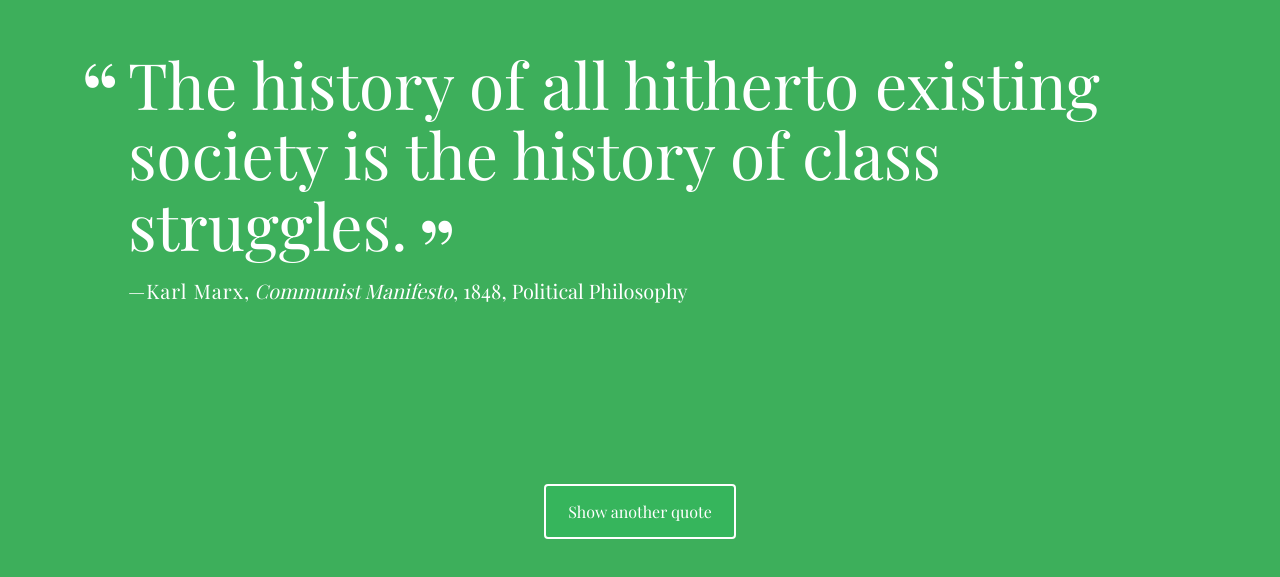
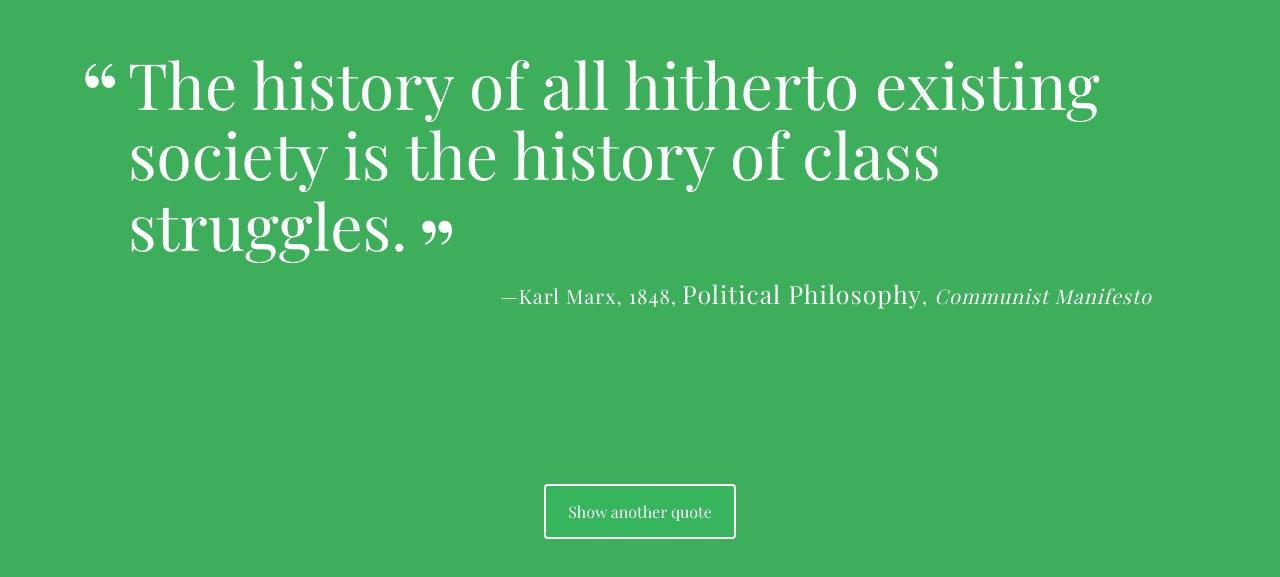
Before and after one commit to luxjoshyua/project-1-random-quote-generator, a plain HTML site: page a_random_quote_generator-v1/index.html in a window 1280 px wide. Shown: the part 111-688 px from the top of the page. Drawn offline with nearby package versions, Linux system fonts and the light colour scheme; a web font is replaced by a local one.

Commit message:
added html strings method

```diff
--- a/a_random_quote_generator-v1/css/styles.css
+++ b/a_random_quote_generator-v1/css/styles.css
@@ -53,7 +53,7 @@ body {
   line-height: 1.1;
   text-align: right;
   /* margin-right: 4em; */
-  display: inline-flex;
+  /* display: inline-flex; */
 }
 
 .source:before {
@@ -96,10 +96,8 @@ body {
   color: #fefefe;
   font-size: 1.4rem;
   line-height: 1.4;
-  font-weight: 600;
   margin-top: -.2em;
 }
-
 
 #loadQuote {
   position: fixed;
--- a/a_random_quote_generator-v1/index.html
+++ b/a_random_quote_generator-v1/index.html
@@ -12,18 +12,18 @@
   <div class="container">
 
     <div id="quote-box">
-      <!-- <p class="quote"> -->
+      <p class="quote"> -->
         <!-- Every great developer you know got there by solving problems they were unqualified to solve until they actually did it. -->
-      <!-- </p> -->
-      <!-- <p class="source"> -->
+      </p> -->
+      <p class="source">
         <!-- Patrick McKenzie -->
-        <!-- <span class="citation"> -->
+        <span class="citation">
           <!-- Twitter -->
-        <!-- </span> -->
-        <!-- <span class="year"> -->
-          <!-- 2016 -->
-        <!-- </span> -->
-        <!-- <span class="tag"></span> -->
+        </span>
+        <span class="year">
+          <!-- 2016  -->
+        </span>
+        <span class="tag"></span>
       </p>
       <p class="context"></p>
 
@@ -32,6 +32,9 @@
     <button id="loadQuote">Show another quote</button>
 
   </div>
-  <script src="js/script.js"></script>
+  <!-- <script src="js/script.js"></script> -->
+
+  <script src="js/script2.js"></script>
+
 </body>
 </html>
--- a/a_random_quote_generator-v1/js/script.js
+++ b/a_random_quote_generator-v1/js/script.js
@@ -204,31 +204,37 @@ printQuote();
 randomColor();
 
 
-// invoke the printQuote frunction when button is clicked
+
+
+function printQuote() {
+  let randomQuote = getRandomQuote();
+
+  let html = '';
+
+  html += '<p class="quote">' + randomQuote.quote + '</p>';
+
+  html += '<p class="source">' + randomQuote.source + '</p>';
+
+  if (randomQuote.citation) {
+    html += '<span class="year">' + randomQuote.year + '</span>';
+  }
+
+  if (randomQuote.tag) {
+    html += '<span class="tag">' + randomQuote.tag + '</span>';
+  }
+
+  if (randomQuote.citation) {
+    html += '<span class="citation">' + randomQuote.tag + '</span>';
+  }
+
+  if (randomQuote.context) {
+    html += '<p class="context">' + randomQuote.context + '</p>';
+  }
+
+}
+
+// invoke the printQuote and randomColor functions when button is clicked
 document.getElementById('loadQuote').addEventListener("click", function () {
   printQuote();
   randomColor();
 }, false);
-
-// change DOM to random background color when button is clicked
-//document.getElementById('loadQuote').addEventListener("click", randomColor, false);
-
-
-// change the quote on screen after 20 seconds with setInterval()
-
-//const clearPrintQuote = setInterval(printQuote, 20000);
-
-//clearPrintQuote();
-
-//setTimeout(clearInterval, 5000, printQuote)
-
-
-
-
-// var setInterval_ID = setInterval(printQuote, 2000);
-
-// setTimeout(stop_interval, 1000);
-
-// function stop_interval() {
-//   clearInterval(setInterval_ID);
-// }
--- /dev/null
+++ b/a_random_quote_generator-v1/js/script2.js
@@ -0,0 +1,148 @@
+/******************************************
+Treehouse FSJS Techdegree:
+project 1 - A Random Quote Generator
+
+Second Version using the HTML empty string method
+
+******************************************/
+
+// Create an array of quote objects, give each object properties e.g. quote, source, year, citation, tag, context
+var quotes = [
+
+    // quote one
+    {
+        quote: 'Political power grows out of the barrel of a gun.',
+        source: 'Mao',
+        year: 1938,
+        citation: 'Quotation\'s from Chairman Mao Tse-Tung book'
+    },
+
+    // quote two
+    {
+        quote: 'Destroy the Museums. Crack syntax. Sabotage the adjective. Leave nothing but the verb.',
+        source: 'Filippo Tommaso Marinetti',
+        citation: 'Futurist Art in Modernism',
+        tag: '20th Century Art, Futurism, Italian Philosophy',
+        year: 1912
+    },
+
+    // quote three
+    {
+        quote: 'The history of all hitherto existing society is the history of class struggles.',
+        source: 'Karl Marx',
+        citation: 'Communist Manifesto',
+        tag: 'Political Philosophy',
+        year: 1848
+    },
+
+    // quote four
+    {
+        quote: 'Man will become immeasurably stronger, wiser, and subtler; his body will become more harmonious, his movements more rhythmic, his voice more musical. The forms of life will become dynamically dramatic. The average human type will rise to the heights of an Aristotle, a Goethe, or a Marx. And above these heights, new peaks will rise.',
+        source: 'Lev Davidovich Bronstein aka Leon Trotsky',
+        citation: 'Trotsky on the Society of the Future',
+        tag: 'Russian History',
+        year: 1924
+    },
+
+    // quote five
+    {
+        quote: 'Without revolutionary theory there can be no revolutionary movement.',
+        source: 'Vladimir Ilyich Ulyanov aka Lenin',
+        citation: 'Dogmatism and "Freedom of Criticism"',
+        tag: 'Russian History, Political Philosophy',
+        year: 1902
+    },
+
+    // quote six
+    {
+        quote: 'I know you\'ve come to kill me, Shoot, you are only going to kill a man.',
+        source: "Ernesto 'Che' Guevara",
+        context: 'Context; The CIA had captured Che in the Bolivian jungle and were preparing to shoot him in a one-room schoolhouse in the town of La Higuera.',
+        citation: 'Lee Anderson\'s biography Che Guevara: A Revolutionary Life',
+        tag: 'Latin American History',
+        year: 1967
+    },
+
+    // quote seven
+    {
+        quote: 'Hey hey LBJ, how many kids did you kill today?',
+        source: 'Vietnam War History book',
+        context: 'Context; American protestors challenging Lyndon B. Johnson\'s decision to invade Vietnam in 1955.',
+        citation: 'New York Times Article',
+        tag: 'Vietnamese History',
+        year: 1968
+    }
+];
+
+// log the array to the console, check it's working, remember 'when in doubt, log it out'
+console.log(quotes);
+
+// create getRandomQuote() function
+function getRandomQuote() {
+    // generate a random number between 0 and the last index in the array parameter
+    let randomQuote = quotes[Math.floor(Math.random() * quotes.length)];
+    // return the randomly selected quote object
+    return randomQuote;
+}
+
+// Create a random colour function
+function randomColor() {
+    var red = Math.floor(Math.random() * 255);
+    var green = Math.floor(Math.random() * 255);
+    var blue = Math.floor(Math.random() * 255);
+    var color = 'rgb(' + red + ',' + green + ',' + blue + ')'
+    document.querySelector('body').style.backgroundColor = color;
+}
+
+function clearQuote() {
+    //clear here
+    var myNode = document.getElementById("quote-box");
+    while (myNode.firstChild) {
+        myNode.removeChild(myNode.firstChild);
+    }
+}
+
+function printQuote() {
+    // create new variable called randomQuote, assign it to getRandomQuote variable
+    let randomQuote = getRandomQuote();
+    // setup empty string, will be added to below
+    let html = '';
+    // add the p element with class of quote
+    html += '<p class="quote">' + randomQuote.quote + '</p>';
+    // add the p element with class of source
+    html += '<p class="source">' + randomQuote.source;
+    // check for year
+    if (randomQuote.year) {
+        html += '<span class="year">' + randomQuote.year + '</span>';
+    }
+    // check for tag
+    if (randomQuote.tag) {
+        html += '<span class="tag">' + randomQuote.tag + '</span>';
+    }
+    // check for citation
+    if (randomQuote.citation) {
+        html += '<span class="citation">' + randomQuote.citation + '</span>';
+    }
+    // check for context
+    if (randomQuote.context) {
+        html += '<p class="context">' + randomQuote.context + '</p>';
+    }
+
+    html += '</p>';
+
+    // add the string to the quote-box div
+    let quoteDiv = document.getElementById('quote-box');
+
+    quoteDiv.innerHTML = html;
+
+}
+
+// invoke the printQuote and randomColor functions when button is clicked
+document.getElementById('loadQuote').addEventListener("click", function () {
+    printQuote();
+    randomColor();
+}, false);
+
+
+printQuote();
+randomColor();
```
